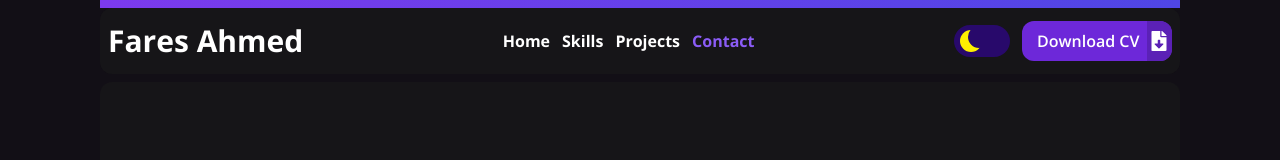
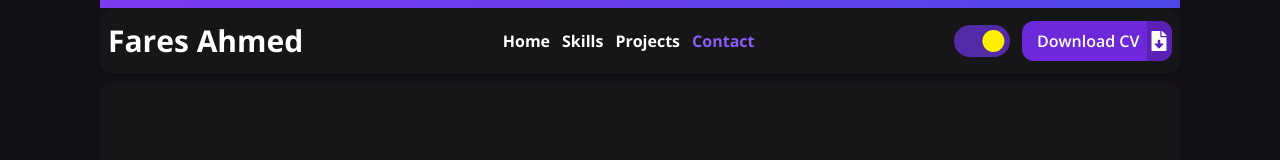
Before and after one commit to fares-ahmedd/my-portfolio, a React (Vite) app: page / in a window 1280 px wide. Shown: the top 160 px of the page. Built offline with nearby package versions, Linux system fonts and the light colour scheme.

Commit message:
switch from useEffect to useLayoutEffect in toggle theme mode to make a better user experience ⤴️

```diff
--- a/src/components/header/ToggleTheme.tsx
+++ b/src/components/header/ToggleTheme.tsx
@@ -1,19 +1,24 @@
-import { useEffect, useState } from "react";
+import { useLayoutEffect, useState } from "react";
 
 function ToggleTheme() {
   const [isDark, setIsDark] = useState(false);
 
-  useEffect(() => {
+  function changeToDark() {
+    document.body.classList.add("dark");
+    setIsDark(true);
+  }
+  function changeToLight() {
+    document.body.classList.add("light");
+    setIsDark(false);
+  }
+  useLayoutEffect(() => {
     const selectedTheme = localStorage.getItem("theme");
     if (selectedTheme === "dark") {
-      document.body.classList.add("dark");
-      setIsDark(true);
+      changeToDark();
     } else if (selectedTheme === "light") {
-      document.body.classList.add("light");
-      setIsDark(false);
+      changeToLight();
     } else {
-      document.body.classList.add("dark");
-      setIsDark(false);
+      changeToDark();
     }
   }, [isDark]);
 
```
